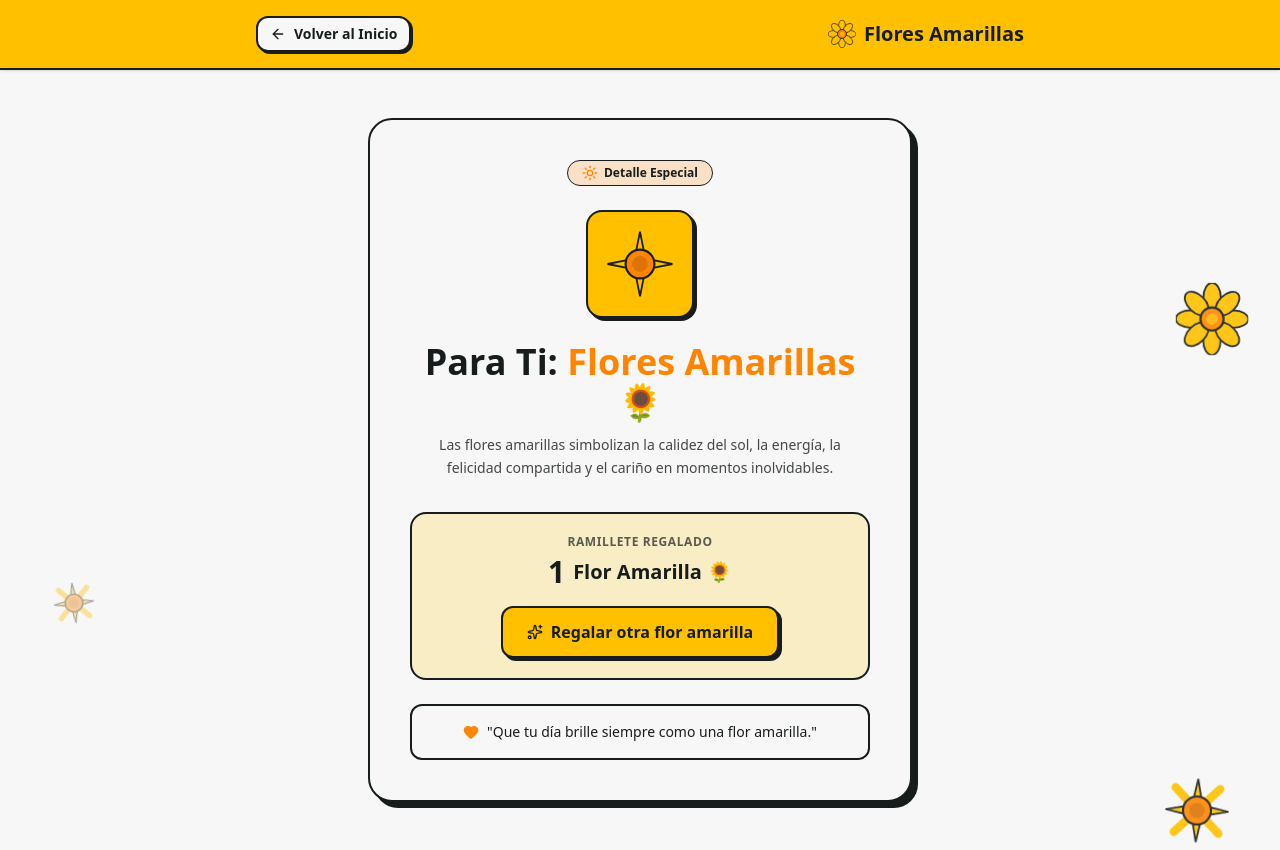
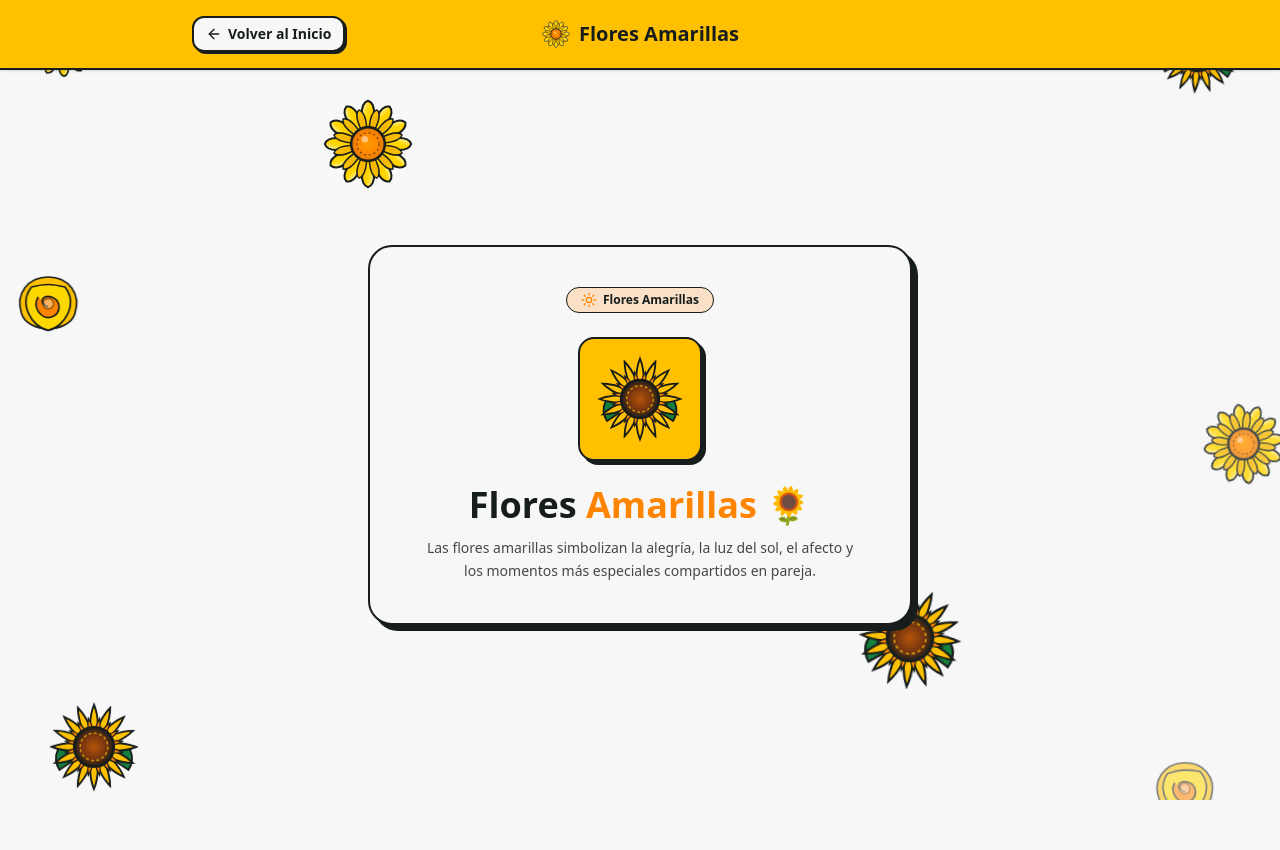
Before and after one commit to lexxs914/maxi, a Next.js app: page /flores-amarillas in a window 1280 px wide. After the commit the page ends 800 px from the top, so only its background shows below. Built offline with nearby package versions, Linux system fonts and the light colour scheme.

Commit message:
Refactor: center header, improve vector SVG flowers, add edge/bloom animations, remove gift card

```diff
--- a/src/app/flores-amarillas/page.tsx
+++ b/src/app/flores-amarillas/page.tsx
@@ -1,175 +1,253 @@
-"use client";
+import Link from "next/link";
+import { ArrowLeft, Sun } from "lucide-react";
 
-import { useState } from "react";
-import Link from "next/link";
-import { ArrowLeft, Sparkles, Sun, Heart } from "lucide-react";
+// ===================================================================
+// FLORES VECTORIALES DETALLADAS (SVG)
+// ===================================================================
 
-// Componente 1 de Flor Vectorial en SVG
-function VectorFlower({ size = 48, className = "" }: { size?: number; className?: string }) {
+// 1. Margaritas / Flores de Pétalos Suaves en Capas (#FFC000, #FFD700, #FF8400)
+function BeautifulDaisy({ size = 64, className = "" }: { size?: number; className?: string }) {
   return (
-    <svg width={size} height={size} viewBox="0 0 100 100" fill="none" xmlns="http://www.w3.org/2000/svg" className={className}>
-      {/* Pétalos en #FFC000 con bordes #171D1C */}
-      <g>
-        <ellipse cx="50" cy="20" rx="12" ry="20" fill="#FFC000" stroke="#171D1C" strokeWidth="2.5" />
-        <ellipse cx="50" cy="80" rx="12" ry="20" fill="#FFC000" stroke="#171D1C" strokeWidth="2.5" />
-        <ellipse cx="20" cy="50" rx="20" ry="12" fill="#FFC000" stroke="#171D1C" strokeWidth="2.5" />
-        <ellipse cx="80" cy="50" rx="20" ry="12" fill="#FFC000" stroke="#171D1C" strokeWidth="2.5" />
-        <ellipse cx="28.79" cy="28.79" rx="12" ry="20" transform="rotate(-45 28.79 28.79)" fill="#FFC000" stroke="#171D1C" strokeWidth="2.5" />
-        <ellipse cx="71.21" cy="71.21" rx="12" ry="20" transform="rotate(-45 71.21 71.21)" fill="#FFC000" stroke="#171D1C" strokeWidth="2.5" />
-        <ellipse cx="71.21" cy="28.79" rx="12" ry="20" transform="rotate(45 71.21 28.79)" fill="#FFC000" stroke="#171D1C" strokeWidth="2.5" />
-        <ellipse cx="28.79" cy="71.21" rx="12" ry="20" transform="rotate(45 28.79 71.21)" fill="#FFC000" stroke="#171D1C" strokeWidth="2.5" />
+    <svg
+      width={size}
+      height={size}
+      viewBox="0 0 120 120"
+      fill="none"
+      xmlns="http://www.w3.org/2000/svg"
+      className={`overflow-visible ${className}`}
+    >
+      <defs>
+        <radialGradient id="daisyCenterGrad" cx="50%" cy="50%" r="50%">
+          <stop offset="0%" stopColor="#FFC000" />
+          <stop offset="70%" stopColor="#FF8400" />
+          <stop offset="100%" stopColor="#D97706" />
+        </radialGradient>
+        <linearGradient id="petalGrad" x1="0%" y1="0%" x2="100%" y2="100%">
+          <stop offset="0%" stopColor="#FFF7ED" />
+          <stop offset="35%" stopColor="#FFD700" />
+          <stop offset="100%" stopColor="#FFC000" />
+        </linearGradient>
+      </defs>
+
+      {/* Capa de Pétalos Posteriores (12 pétalos girados) */}
+      <g stroke="#171D1C" strokeWidth="2.5" strokeLinejoin="round">
+        {[0, 30, 60, 90, 120, 150, 180, 210, 240, 270, 300, 330].map((deg) => (
+          <path
+            key={`p1-${deg}`}
+            d="M60 60 C52 30, 48 10, 60 6 C72 10, 68 30, 60 60 Z"
+            fill="url(#petalGrad)"
+            transform={`rotate(${deg} 60 60)`}
+          />
+        ))}
       </g>
-      {/* Centro en #FF8400 */}
-      <circle cx="50" cy="50" r="16" fill="#FF8400" stroke="#171D1C" strokeWidth="3" />
-      <circle cx="50" cy="50" r="8" fill="#FFC000" opacity="0.8" />
+
+      {/* Capa de Pétalos Frontales Intermedios (gira 15 grados) */}
+      <g stroke="#171D1C" strokeWidth="2" opacity="0.95">
+        {[15, 45, 75, 105, 135, 165, 195, 225, 255, 285, 315, 345].map((deg) => (
+          <path
+            key={`p2-${deg}`}
+            d="M60 60 C55 36, 52 20, 60 16 C68 20, 65 36, 60 60 Z"
+            fill="#FFC000"
+            transform={`rotate(${deg} 60 60)`}
+          />
+        ))}
+      </g>
+
+      {/* Centro Botánico de la Flor */}
+      <circle cx="60" cy="60" r="21" fill="url(#daisyCenterGrad)" stroke="#171D1C" strokeWidth="3" />
+      <circle cx="60" cy="60" r="14" fill="#FF8400" stroke="#171D1C" strokeWidth="1.5" opacity="0.6" strokeDasharray="3 3" />
+      <circle cx="56" cy="54" r="4" fill="#FFF7ED" opacity="0.5" />
     </svg>
   );
 }
 
-// Componente 2 de Girasol / Flor Vectorial alternativa
-function VectorSunflower({ size = 56, className = "" }: { size?: number; className?: string }) {
+// 2. Girasol Vectorial Elegante (#FFC000 y #FF8400)
+function BeautifulSunflower({ size = 72, className = "" }: { size?: number; className?: string }) {
   return (
-    <svg width={size} height={size} viewBox="0 0 100 100" fill="none" xmlns="http://www.w3.org/2000/svg" className={className}>
-      <path d="M50 5 L56 35 L50 42 L44 35 Z" fill="#FFC000" stroke="#171D1C" strokeWidth="2.5" />
-      <path d="M50 95 L56 65 L50 58 L44 65 Z" fill="#FFC000" stroke="#171D1C" strokeWidth="2.5" />
-      <path d="M5 50 L35 56 L42 50 L35 44 Z" fill="#FFC000" stroke="#171D1C" strokeWidth="2.5" />
-      <path d="M95 50 L65 56 L58 50 L65 44 Z" fill="#FFC000" stroke="#171D1C" strokeWidth="2.5" />
+    <svg
+      width={size}
+      height={size}
+      viewBox="0 0 120 120"
+      fill="none"
+      xmlns="http://www.w3.org/2000/svg"
+      className={`overflow-visible ${className}`}
+    >
+      <defs>
+        <radialGradient id="sunCenter" cx="50%" cy="50%" r="50%">
+          <stop offset="0%" stopColor="#B45309" />
+          <stop offset="60%" stopColor="#78350F" />
+          <stop offset="100%" stopColor="#171D1C" />
+        </radialGradient>
+      </defs>
 
-      <path d="M18.18 18.18 L39.39 39.39" stroke="#FFC000" strokeWidth="12" strokeLinecap="round" />
-      <path d="M81.82 81.82 L60.61 60.61" stroke="#FFC000" strokeWidth="12" strokeLinecap="round" />
-      <path d="M81.82 18.18 L60.61 39.39" stroke="#FFC000" strokeWidth="12" strokeLinecap="round" />
-      <path d="M18.18 81.82 L39.39 60.61" stroke="#FFC000" strokeWidth="12" strokeLinecap="round" />
+      {/* Hojas verdes inferiores decorativas */}
+      <path d="M60 60 L15 90 C5 75 10 50 40 55 Z" fill="#15803D" stroke="#171D1C" strokeWidth="2.5" />
+      <path d="M60 60 L105 90 C115 75 110 50 80 55 Z" fill="#15803D" stroke="#171D1C" strokeWidth="2.5" />
 
-      <circle cx="50" cy="50" r="20" fill="#FF8400" stroke="#171D1C" strokeWidth="3" />
-      <circle cx="50" cy="50" r="11" fill="#171D1C" opacity="0.15" />
+      {/* Pétalos puntiagudos del girasol */}
+      <g stroke="#171D1C" strokeWidth="2.5">
+        {[0, 22.5, 45, 67.5, 90, 112.5, 135, 157.5, 180, 202.5, 225, 247.5, 270, 292.5, 315, 337.5].map((deg) => (
+          <path
+            key={`sun-${deg}`}
+            d="M60 60 Q50 30 60 5 Q70 30 60 60 Z"
+            fill="#FFC000"
+            transform={`rotate(${deg} 60 60)`}
+          />
+        ))}
+      </g>
+
+      {/* Corona interior de pétalos pequeños (#FF8400) */}
+      <g stroke="#171D1C" strokeWidth="1.5">
+        {[11.25, 33.75, 56.25, 78.75, 101.25, 123.75, 146.25, 168.75, 191.25, 213.75, 236.25, 258.75, 281.25, 303.75, 326.25, 348.75].map((deg) => (
+          <path
+            key={`sun-inner-${deg}`}
+            d="M60 60 Q54 38 60 22 Q66 38 60 60 Z"
+            fill="#FF8400"
+            transform={`rotate(${deg} 60 60)`}
+          />
+        ))}
+      </g>
+
+      {/* Gran centro del girasol */}
+      <circle cx="60" cy="60" r="26" fill="url(#sunCenter)" stroke="#171D1C" strokeWidth="3" />
+      <circle cx="60" cy="60" r="18" fill="none" stroke="#FFC000" strokeWidth="2" strokeDasharray="4 3" opacity="0.7" />
+    </svg>
+  );
+}
+
+// 3. Rosa Amarilla de Pétalos Curvos
+function BeautifulRose({ size = 64, className = "" }: { size?: number; className?: string }) {
+  return (
+    <svg
+      width={size}
+      height={size}
+      viewBox="0 0 120 120"
+      fill="none"
+      xmlns="http://www.w3.org/2000/svg"
+      className={`overflow-visible ${className}`}
+    >
+      <g stroke="#171D1C" strokeWidth="2.5" strokeLinejoin="round">
+        {/* Pétalos exteriores suaves */}
+        <path d="M60 15 C30 15 10 40 20 70 C30 100 90 100 100 70 C110 40 90 15 60 15 Z" fill="#FFC000" />
+        <path d="M35 30 C15 55 35 90 60 95 C85 90 105 55 85 30 C65 25 55 25 35 30 Z" fill="#FFD700" />
+        {/* Espiral central de la rosa */}
+        <path d="M45 45 C35 60 50 80 65 75 C80 70 80 50 65 45 C50 40 45 55 60 60" fill="#FF8400" />
+        <circle cx="60" cy="55" r="8" fill="#FFF7ED" opacity="0.4" />
+      </g>
     </svg>
   );
 }
 
 export default function FloresAmarillasPage() {
-  const [givenCount, setGivenCount] = useState<number>(1);
-
   return (
     <div className="min-h-screen bg-[#F7F7F7] text-[#171D1C] flex flex-col font-sans relative overflow-hidden">
 
       {/* ------------------------------------------------------------- */}
-      {/* CAPA DE FLORES VECTORIALES ANIMADAS (ENTRANDO/SALIENDO Y FONDO) */}
+      {/* CAPA DE FLORES VECTORIALES ANIMADAS EN EL FONDO Y BORDES       */}
+      {/* (Sin deambular: solo asomarse desde bordes o abrirse/cerrarse) */}
       {/* ------------------------------------------------------------- */}
 
-      {/* Flor entrando/saliendo desde el borde superior */}
-      <div className="absolute top-0 left-8 z-10 pointer-events-none animate-flower-edge-top">
-        <VectorFlower size={64} />
+      {/* 1. Asomándose desde el borde superior (Izquierda) */}
+      <div className="absolute top-0 left-6 z-10 pointer-events-none animate-peek-top">
+        <BeautifulDaisy size={76} />
       </div>
 
-      <div className="absolute top-0 right-16 z-10 pointer-events-none animate-flower-edge-top" style={{ animationDelay: "3s" }}>
-        <VectorSunflower size={52} />
+      {/* 2. Asomándose desde el borde superior (Derecha) */}
+      <div className="absolute top-0 right-10 z-10 pointer-events-none animate-peek-top" style={{ animationDelay: "3.5s" }}>
+        <BeautifulSunflower size={84} />
       </div>
 
-      {/* Flor cruzando horizontalmente de izquierda a derecha */}
-      <div className="absolute top-1/4 left-0 z-0 pointer-events-none animate-flower-drift-left">
-        <VectorFlower size={56} />
+      {/* 3. Asomándose desde el borde lateral izquierdo */}
+      <div className="absolute top-1/3 left-0 z-10 pointer-events-none animate-peek-left" style={{ animationDelay: "1.5s" }}>
+        <BeautifulRose size={80} />
       </div>
 
-      {/* Flor cruzando horizontalmente de derecha a izquierda */}
-      <div className="absolute top-2/3 right-0 z-0 pointer-events-none animate-flower-drift-right" style={{ animationDelay: "4s" }}>
-        <VectorSunflower size={60} />
+      {/* 4. Asomándose desde el borde lateral derecho */}
+      <div className="absolute top-1/2 right-0 z-10 pointer-events-none animate-peek-right" style={{ animationDelay: "4.5s" }}>
+        <BeautifulDaisy size={88} />
       </div>
 
-      {/* Flores apareciendo y desapareciendo en el fondo (pop & fade) */}
-      <div className="absolute top-1/3 right-8 z-0 pointer-events-none animate-flower-pop-fade" style={{ animationDelay: "1s" }}>
-        <VectorFlower size={72} />
+      {/* 5. Asomándose desde el borde inferior (Izquierda) */}
+      <div className="absolute bottom-0 left-12 z-10 pointer-events-none animate-peek-bottom" style={{ animationDelay: "2s" }}>
+        <BeautifulSunflower size={92} />
       </div>
 
-      <div className="absolute bottom-1/4 left-10 z-0 pointer-events-none animate-flower-pop-fade" style={{ animationDelay: "4.5s" }}>
-        <VectorSunflower size={68} />
+      {/* 6. Asomándose desde el borde inferior (Derecha) */}
+      <div className="absolute bottom-0 right-14 z-10 pointer-events-none animate-peek-bottom" style={{ animationDelay: "5s" }}>
+        <BeautifulRose size={78} />
       </div>
 
-      <div className="absolute top-1/2 left-1/2 -translate-x-1/2 z-0 pointer-events-none animate-flower-pop-fade" style={{ animationDelay: "2.5s" }}>
-        <VectorFlower size={80} />
+      {/* 7. Flor abriéndose y cerrándose en punto fijo aleatorio del fondo (Izquierda arriba) */}
+      <div className="absolute top-24 left-1/4 z-0 pointer-events-none animate-bloom-fade" style={{ animationDelay: "0.8s" }}>
+        <BeautifulDaisy size={96} />
       </div>
 
-      {/* Flores entrando desde el borde inferior */}
-      <div className="absolute bottom-0 right-12 z-10 pointer-events-none animate-flower-edge-bottom">
-        <VectorSunflower size={70} />
+      {/* 8. Flor abriéndose y cerrándose en punto fijo aleatorio del fondo (Derecha abajo) */}
+      <div className="absolute bottom-28 right-1/4 z-0 pointer-events-none animate-bloom-fade" style={{ animationDelay: "4s" }}>
+        <BeautifulSunflower size={100} />
       </div>
 
-      <div className="absolute bottom-0 left-16 z-10 pointer-events-none animate-flower-edge-bottom" style={{ animationDelay: "5s" }}>
-        <VectorFlower size={58} />
+      {/* 9. Flor abriéndose y cerrándose en punto fijo aleatorio del fondo (Centro superior) */}
+      <div className="absolute top-1/2 left-1/2 -translate-x-1/2 -translate-y-1/2 z-0 pointer-events-none animate-bloom-fade" style={{ animationDelay: "2.8s" }}>
+        <BeautifulRose size={110} />
       </div>
 
+
       {/* ------------------------------------------------------------- */}
-      {/* HEADER DEL COLOR PRINCIPAL (#FFC000)                           */}
+      {/* HEADER: Título perfectamente centrado y botón al borde        */}
       {/* ------------------------------------------------------------- */}
-      <header className="w-full bg-[#FFC000] border-b-2 border-[#171D1C] px-4 py-4 sm:px-8 shadow-sm relative z-20">
-        <div className="max-w-3xl mx-auto flex items-center justify-between">
+      <header className="w-full bg-[#FFC000] border-b-2 border-[#171D1C] px-4 py-3 sm:px-6 relative z-30 shadow-sm">
+        <div className="max-w-4xl mx-auto flex items-center justify-between relative min-h-[44px]">
+
+          {/* Botón de volver situado al borde izquierdo */}
           <Link
             href="/"
-            className="inline-flex items-center gap-2 px-3 py-1.5 rounded-xl bg-[#F7F7F7] text-[#171D1C] font-bold text-xs sm:text-sm border-2 border-[#171D1C] shadow-[2px_2px_0px_0px_#171D1C] hover:bg-[#FF8400] hover:text-[#F7F7F7] transition-all"
+            className="inline-flex items-center gap-1.5 px-3 py-1.5 rounded-xl bg-[#F7F7F7] text-[#171D1C] font-bold text-xs sm:text-sm border-2 border-[#171D1C] shadow-[2px_2px_0px_0px_#171D1C] hover:bg-[#FF8400] hover:text-[#F7F7F7] transition-all z-20"
           >
             <ArrowLeft className="w-4 h-4" />
             <span>Volver al Inicio</span>
           </Link>
 
-          <div className="flex items-center gap-2 font-extrabold text-base sm:text-xl text-[#171D1C]">
-            <VectorFlower size={28} />
+          {/* Título horizontalmente centrado en el medio exacto del header */}
+          <div className="absolute left-1/2 -translate-x-1/2 flex items-center gap-2 font-extrabold text-base sm:text-xl text-[#171D1C] pointer-events-none whitespace-nowrap z-10">
+            <BeautifulDaisy size={30} />
             <span>Flores Amarillas</span>
           </div>
+
+          {/* Div fantasma a la derecha para equilibrar espacio en flex si es necesario */}
+          <div className="w-10 sm:w-24 opacity-0 pointer-events-none" />
         </div>
       </header>
 
       {/* ------------------------------------------------------------- */}
-      {/* CONTENIDO PRINCIPAL (MOBILE FIRST)                             */}
+      {/* CONTENIDO PRINCIPAL (Modo claro y Mobile First)                */}
+      {/* (Cartel de regalar flores quitado como fue solicitado)        */}
       {/* ------------------------------------------------------------- */}
       <main className="flex-1 w-full max-w-xl mx-auto px-4 py-8 sm:py-12 flex flex-col justify-center relative z-20">
 
-        {/* Tarjeta Central */}
+        {/* Tarjeta Contenedora Principal */}
         <div className="bg-[#F7F7F7] border-2 border-[#171D1C] rounded-3xl p-6 sm:p-10 text-center shadow-[6px_6px_0px_0px_#171D1C] relative">
 
-          {/* Badge superior */}
+          {/* Badge */}
           <div className="inline-flex items-center gap-1.5 px-3.5 py-1 rounded-full bg-[#FF8400]/20 border border-[#171D1C] text-xs font-bold text-[#171D1C] mb-6">
             <Sun className="w-4 h-4 text-[#FF8400]" />
-            <span>Detalle Especial</span>
+            <span>Flores Amarillas</span>
           </div>
 
-          {/* Flor central vectorial */}
+          {/* Flor vectorial destacada al centro */}
           <div className="flex justify-center mb-6">
-            <div className="p-4 rounded-2xl bg-[#FFC000] border-2 border-[#171D1C] shadow-[3px_3px_0px_0px_#171D1C]">
-              <VectorSunflower size={72} />
+            <div className="p-4 rounded-2xl bg-[#FFC000] border-2 border-[#171D1C] shadow-[4px_4px_0px_0px_#171D1C]">
+              <BeautifulSunflower size={88} />
             </div>
           </div>
 
           <h1 className="text-2xl sm:text-4xl font-extrabold text-[#171D1C] mb-3">
-            Para Ti: <span className="text-[#FF8400]">Flores Amarillas</span> 🌻
+            Flores <span className="text-[#FF8400]">Amarillas</span> 🌻
           </h1>
 
-          <p className="text-xs sm:text-sm text-[#171D1C]/80 leading-relaxed mb-8 max-w-md mx-auto">
-            Las flores amarillas simbolizan la calidez del sol, la energía, la felicidad compartida y el cariño en momentos inolvidables.
+          <p className="text-xs sm:text-sm text-[#171D1C]/80 leading-relaxed max-w-md mx-auto">
+            Las flores amarillas simbolizan la alegría, la luz del sol, el afecto y los momentos más especiales compartidos en pareja.
           </p>
-
-          {/* Tarjeta interactiva de regalo */}
-          <div className="bg-[#FFC000]/20 border-2 border-[#171D1C] rounded-2xl p-5 mb-6 text-center">
-            <div className="text-xs font-bold text-[#171D1C]/70 uppercase tracking-wider mb-1">
-              Ramillete Regalado
-            </div>
-            <div className="text-3xl font-extrabold text-[#171D1C] mb-4 flex items-center justify-center gap-2">
-              <span>{givenCount}</span>
-              <span className="text-xl">{givenCount === 1 ? "Flor Amarilla 🌻" : "Flores Amarillas 🌻"}</span>
-            </div>
-
-            <button
-              onClick={() => setGivenCount((prev) => prev + 1)}
-              className="w-full sm:w-auto inline-flex items-center justify-center gap-2 px-6 py-3 rounded-xl font-bold text-[#171D1C] bg-[#FFC000] border-2 border-[#171D1C] shadow-[3px_3px_0px_0px_#171D1C] hover:bg-[#FF8400] hover:text-[#F7F7F7] active:translate-y-0.5 transition-all cursor-pointer"
-            >
-              <Sparkles className="w-4 h-4" />
-              <span>Regalar otra flor amarilla</span>
-            </button>
-          </div>
-
-          {/* Mensaje de dedicación */}
-          <div className="p-4 rounded-xl bg-[#F7F7F7] border-2 border-[#171D1C] text-xs sm:text-sm text-[#171D1C] flex items-center justify-center gap-2 font-medium">
-            <Heart className="w-4 h-4 text-[#FF8400] fill-[#FF8400]" />
-            <span>"Que tu día brille siempre como una flor amarilla."</span>
-          </div>
 
         </div>
 
--- a/src/app/globals.css
+++ b/src/app/globals.css
@@ -15,116 +15,121 @@ body {
   padding: 0;
 }
 
-/* Vector Flowers Animations (Entering/Leaving edges and fading background) */
+/* ------------------------------------------------------------- */
+/* ANIMACIONES DE FLORES: Asomarse desde bordes y Abrirse/Cerrarse */
+/* ------------------------------------------------------------- */
 
-@keyframes flower-drift-left {
+@keyframes peek-top {
   0% {
-    transform: translateX(-100%) translateY(0) rotate(0deg);
+    transform: translateY(-110%) rotate(0deg);
     opacity: 0;
   }
   20% {
-    opacity: 0.85;
+    transform: translateY(12px) rotate(6deg);
+    opacity: 1;
   }
-  80% {
-    opacity: 0.85;
+  75% {
+    transform: translateY(4px) rotate(-4deg);
+    opacity: 1;
   }
   100% {
-    transform: translateX(110vw) translateY(-40px) rotate(180deg);
+    transform: translateY(-110%) rotate(12deg);
     opacity: 0;
   }
 }
 
-@keyframes flower-drift-right {
+@keyframes peek-bottom {
   0% {
-    transform: translateX(100vw) translateY(0) rotate(0deg);
+    transform: translateY(110%) rotate(0deg);
     opacity: 0;
   }
   20% {
-    opacity: 0.85;
+    transform: translateY(-12px) rotate(-6deg);
+    opacity: 1;
   }
-  80% {
-    opacity: 0.85;
+  75% {
+    transform: translateY(-4px) rotate(4deg);
+    opacity: 1;
   }
   100% {
-    transform: translateX(-100%) translateY(50px) rotate(-180deg);
+    transform: translateY(110%) rotate(-12deg);
     opacity: 0;
   }
 }
 
-@keyframes flower-pop-fade {
+@keyframes peek-left {
   0% {
-    transform: scale(0.3) rotate(-15deg);
+    transform: translateX(-110%) rotate(0deg);
     opacity: 0;
   }
-  30% {
-    transform: scale(1.1) rotate(5deg);
-    opacity: 0.9;
+  20% {
+    transform: translateX(16px) rotate(10deg);
+    opacity: 1;
   }
-  70% {
-    transform: scale(1) rotate(0deg);
-    opacity: 0.9;
+  75% {
+    transform: translateX(4px) rotate(-5deg);
+    opacity: 1;
   }
   100% {
-    transform: scale(0.4) rotate(20deg);
+    transform: translateX(-110%) rotate(-15deg);
     opacity: 0;
   }
 }
 
-@keyframes flower-edge-top {
+@keyframes peek-right {
   0% {
-    transform: translateY(-120%) rotate(0deg);
+    transform: translateX(110%) rotate(0deg);
     opacity: 0;
   }
-  30% {
-    transform: translateY(10px) rotate(15deg);
-    opacity: 0.9;
+  20% {
+    transform: translateX(-16px) rotate(-10deg);
+    opacity: 1;
   }
-  70% {
-    transform: translateY(0px) rotate(-10deg);
-    opacity: 0.9;
+  75% {
+    transform: translateX(-4px) rotate(5deg);
+    opacity: 1;
   }
   100% {
-    transform: translateY(-120%) rotate(30deg);
+    transform: translateX(110%) rotate(15deg);
     opacity: 0;
   }
 }
 
-@keyframes flower-edge-bottom {
+@keyframes bloom-fade {
   0% {
-    transform: translateY(120%) rotate(0deg);
+    transform: scale(0) rotate(-35deg);
     opacity: 0;
   }
-  30% {
-    transform: translateY(-15px) rotate(-15deg);
-    opacity: 0.9;
+  20% {
+    transform: scale(1.06) rotate(4deg);
+    opacity: 1;
   }
-  70% {
-    transform: translateY(0px) rotate(10deg);
-    opacity: 0.9;
+  45%, 75% {
+    transform: scale(1) rotate(0deg);
+    opacity: 1;
   }
   100% {
-    transform: translateY(120%) rotate(-30deg);
+    transform: scale(0) rotate(35deg);
     opacity: 0;
   }
 }
 
-/* Helper animation classes */
-.animate-flower-drift-left {
-  animation: flower-drift-left 14s linear infinite;
+.animate-peek-top {
+  animation: peek-top 9s cubic-bezier(0.33, 1, 0.68, 1) infinite;
 }
 
-.animate-flower-drift-right {
-  animation: flower-drift-right 16s linear infinite;
+.animate-peek-bottom {
+  animation: peek-bottom 10s cubic-bezier(0.33, 1, 0.68, 1) infinite;
 }
 
-.animate-flower-pop-fade {
-  animation: flower-pop-fade 7s ease-in-out infinite;
+.animate-peek-left {
+  animation: peek-left 11s cubic-bezier(0.33, 1, 0.68, 1) infinite;
 }
 
-.animate-flower-edge-top {
-  animation: flower-edge-top 9s ease-in-out infinite;
+.animate-peek-right {
+  animation: peek-right 12s cubic-bezier(0.33, 1, 0.68, 1) infinite;
 }
 
-.animate-flower-edge-bottom {
-  animation: flower-edge-bottom 10s ease-in-out infinite;
+.animate-bloom-fade {
+  animation: bloom-fade 8s cubic-bezier(0.33, 1, 0.68, 1) infinite;
 }
```
Also changed, not shown: src/app/page.tsx (+40 -43 lines).
